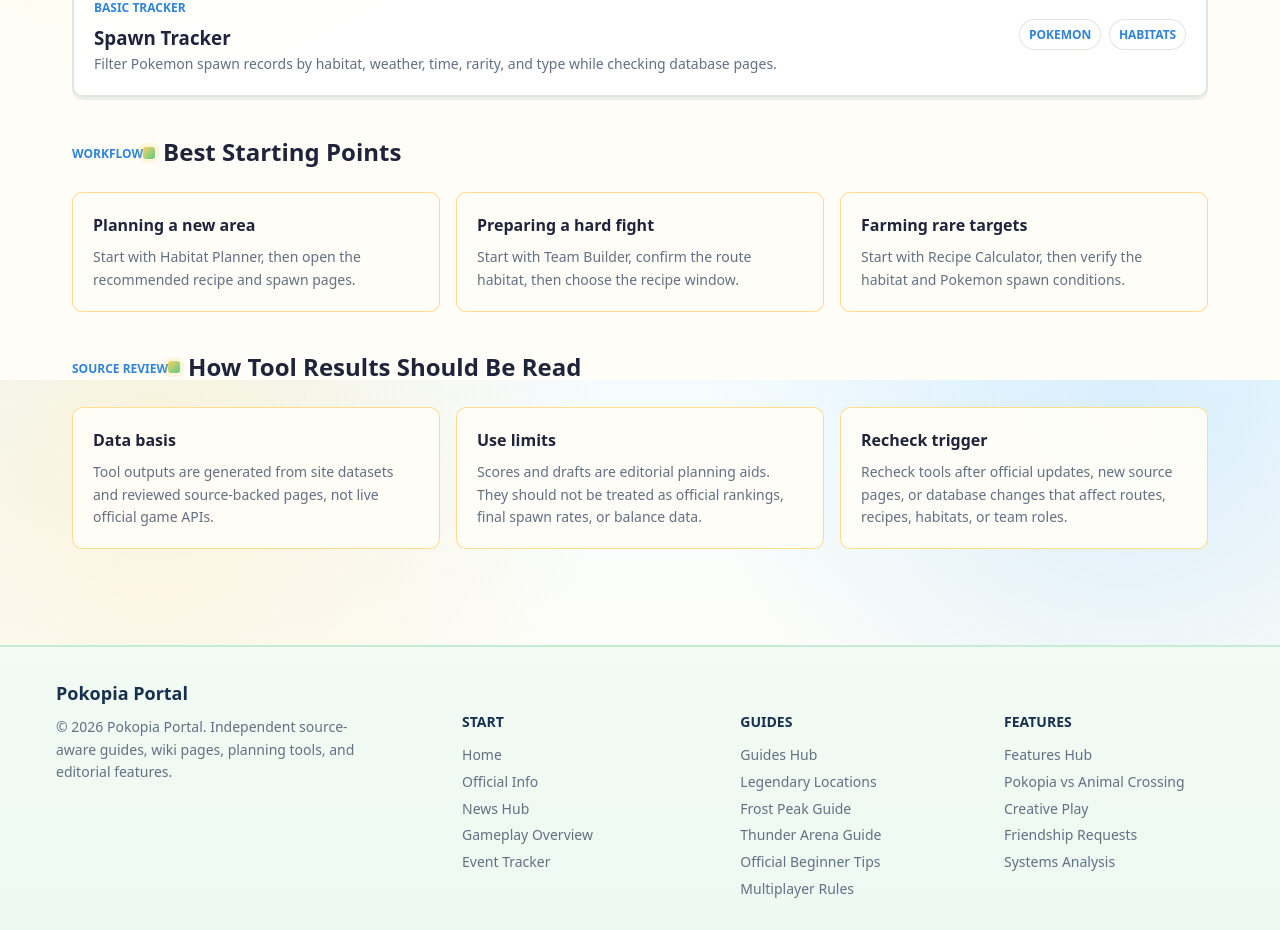
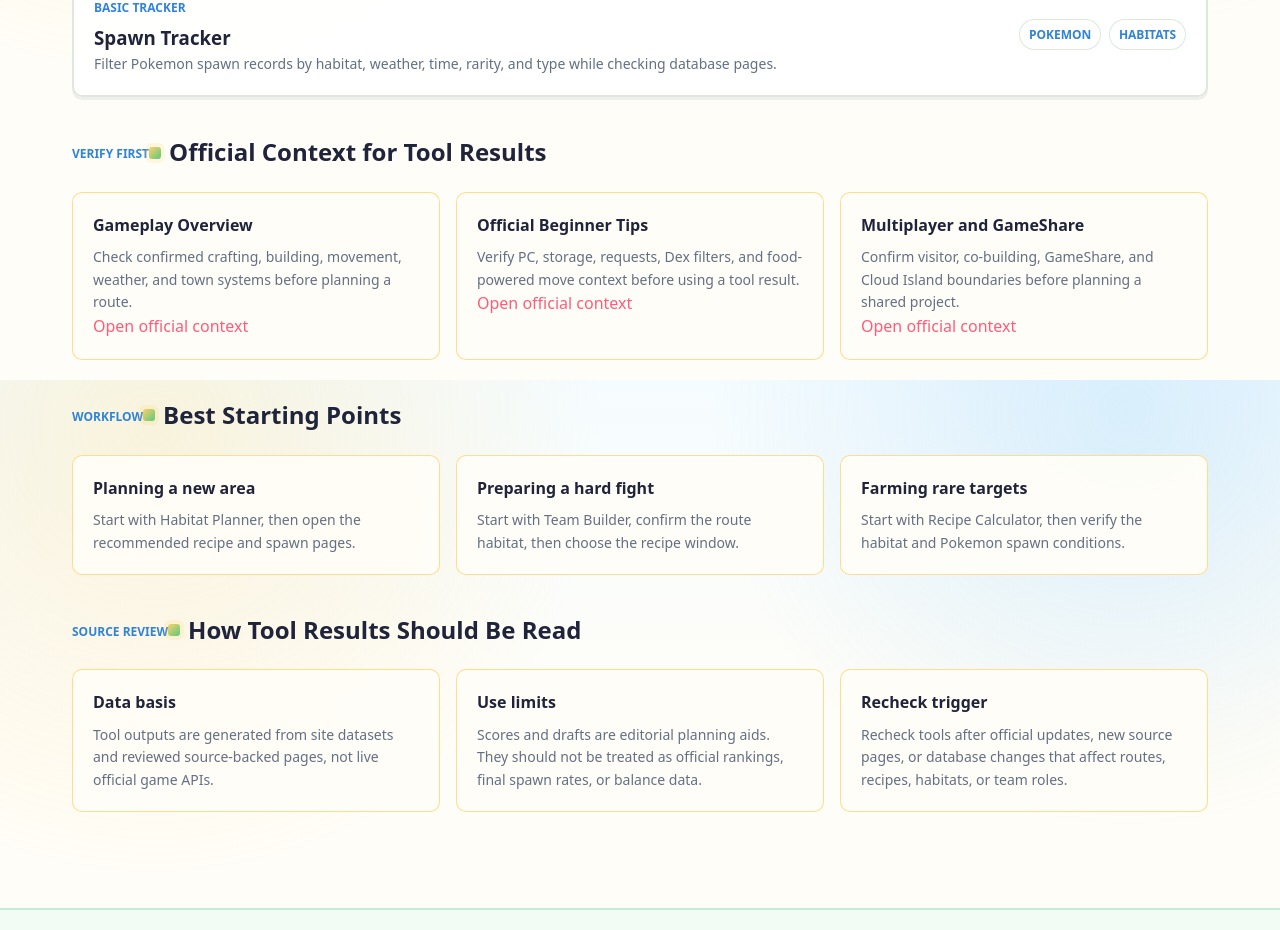
Before and after one commit to haoyg/pokopia_wiki, a Next.js app: page /tools in a window 1280 px wide. Shown: the part 1220-2150 px from the top of the page. Built offline with nearby package versions, Linux system fonts and the light colour scheme.

Commit message:
bug fixed

```diff
--- a/src/app/tools/page.tsx
+++ b/src/app/tools/page.tsx
@@ -65,6 +65,24 @@ const supportTools = [
     status: 'Basic tracker',
     summary: 'Filter Pokemon spawn records by habitat, weather, time, rarity, and type while checking database pages.',
     connects: ['Pokemon', 'Habitats'],
+  },
+]
+
+const verificationLinks = [
+  {
+    href: '/official/gameplay-overview',
+    label: 'Gameplay Overview',
+    text: 'Check confirmed crafting, building, movement, weather, and town systems before planning a route.',
+  },
+  {
+    href: '/official/official-beginner-tips',
+    label: 'Official Beginner Tips',
+    text: 'Verify PC, storage, requests, Dex filters, and food-powered move context before using a tool result.',
+  },
+  {
+    href: '/official/multiplayer-gameshare-cloud-island',
+    label: 'Multiplayer and GameShare',
+    text: 'Confirm visitor, co-building, GameShare, and Cloud Island boundaries before planning a shared project.',
   },
 ]
 
@@ -171,6 +189,22 @@ export default function ToolsPage() {
 
       <section className="tools-hub-section tools-workflow">
         <div className="tools-section-heading">
+          <span>Verify First</span>
+          <h2>Official Context for Tool Results</h2>
+        </div>
+        <div className="tools-workflow-grid">
+          {verificationLinks.map((item) => (
+            <div key={item.href}>
+              <strong>{item.label}</strong>
+              <p>{item.text}</p>
+              <a href={item.href}>Open official context</a>
+            </div>
+          ))}
+        </div>
+      </section>
+
+      <section className="tools-hub-section tools-workflow">
+        <div className="tools-section-heading">
           <span>Workflow</span>
           <h2>Best Starting Points</h2>
         </div>
```
